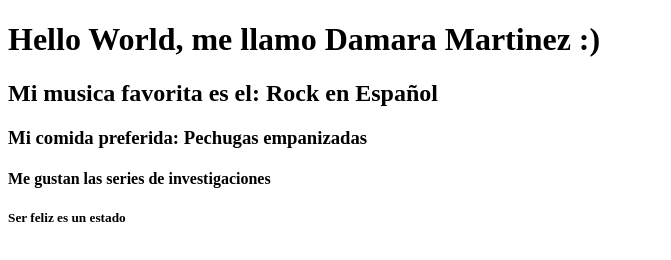
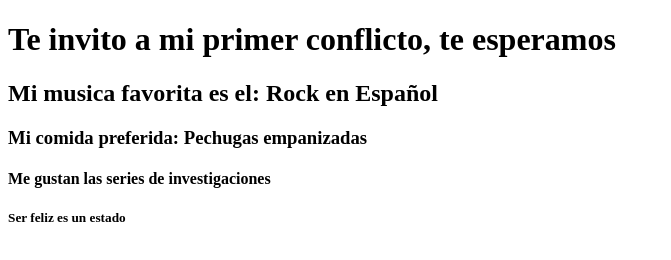
Before and after one commit to Dammtz/ch62_mis_preferencias, a plain HTML site: page index.html in a window 1280 px wide. Shown: the whole page, without its empty margins (0-671 px from the left). Drawn offline with Linux system fonts and the light colour scheme.

Commit message:
feat: Modificacion remota del h1 desde el github

```diff
--- a/index.html
+++ b/index.html
@@ -7,7 +7,7 @@
     <title>Document</title>
 </head>
 <body>
-    <h1>Hello World, me llamo Damara Martinez :)</h1>
+    <h1>Te invito a mi primer conflicto, te esperamos</h1>
     <h2> Mi musica favorita es el: Rock en Español </h2>
     <h3> Mi comida preferida: Pechugas empanizadas </h3>
     <h4> Me gustan las series de investigaciones </h4>
```
